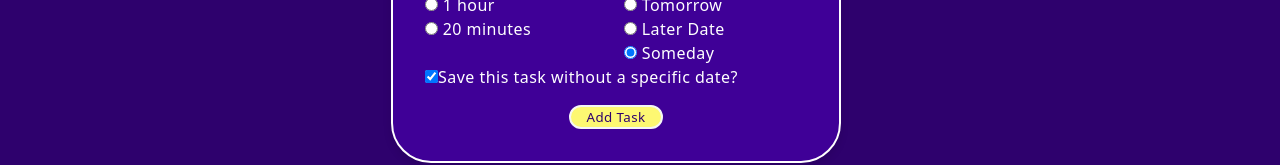
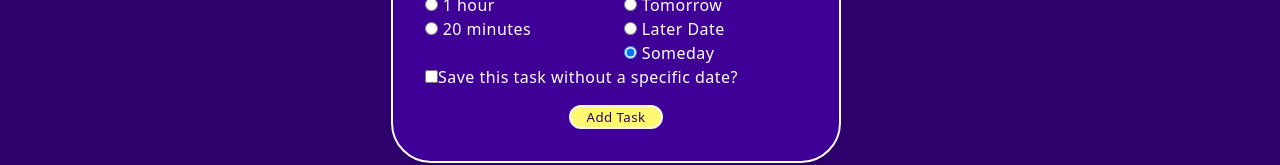
Before and after one commit to Freddie2024/DeepFlow, a Next.js app: page / in a window 1280 px wide. Shown: the part 448-613 px from the top of the page. Built offline with nearby package versions, Linux system fonts and the light colour scheme; no server answers; the database is empty.

Commit message:
remove checkmark and set date of task for editing

```diff
--- a/src/components/taskForm/TaskForm.js
+++ b/src/components/taskForm/TaskForm.js
@@ -30,7 +30,7 @@ export default function TaskForm({
     determineDueOption(defaultData.dueDate)
   );
   const [priority, setPriority] = useState(defaultData.priority || "long");
-  const [confirmNoDate, setConfirmNoDate] = useState(dueOption === "someday");
+  const [confirmNoDate, setConfirmNoDate] = useState(false);
 
   console.log("Initial dueOption:", dueOption);
   console.log("Initial priority:", priority);
@@ -96,7 +96,7 @@ export default function TaskForm({
 
   function handleDueOptionChange(option) {
     setDueOption(option);
-    setConfirmNoDate(false);
+    setConfirmNoDate(option === "someday");
   }
 
   return (
@@ -193,7 +193,11 @@ export default function TaskForm({
                 type="date"
                 name="dueDate"
                 className={styles.formInput}
-                defaultValue={defaultData?.dueDate || ""}
+                defaultValue={
+                  defaultData?.dueDate
+                    ? new Date(defaultData.dueDate).toISOString().split("T")[0]
+                    : ""
+                }
               />
             )}
             <input
```
